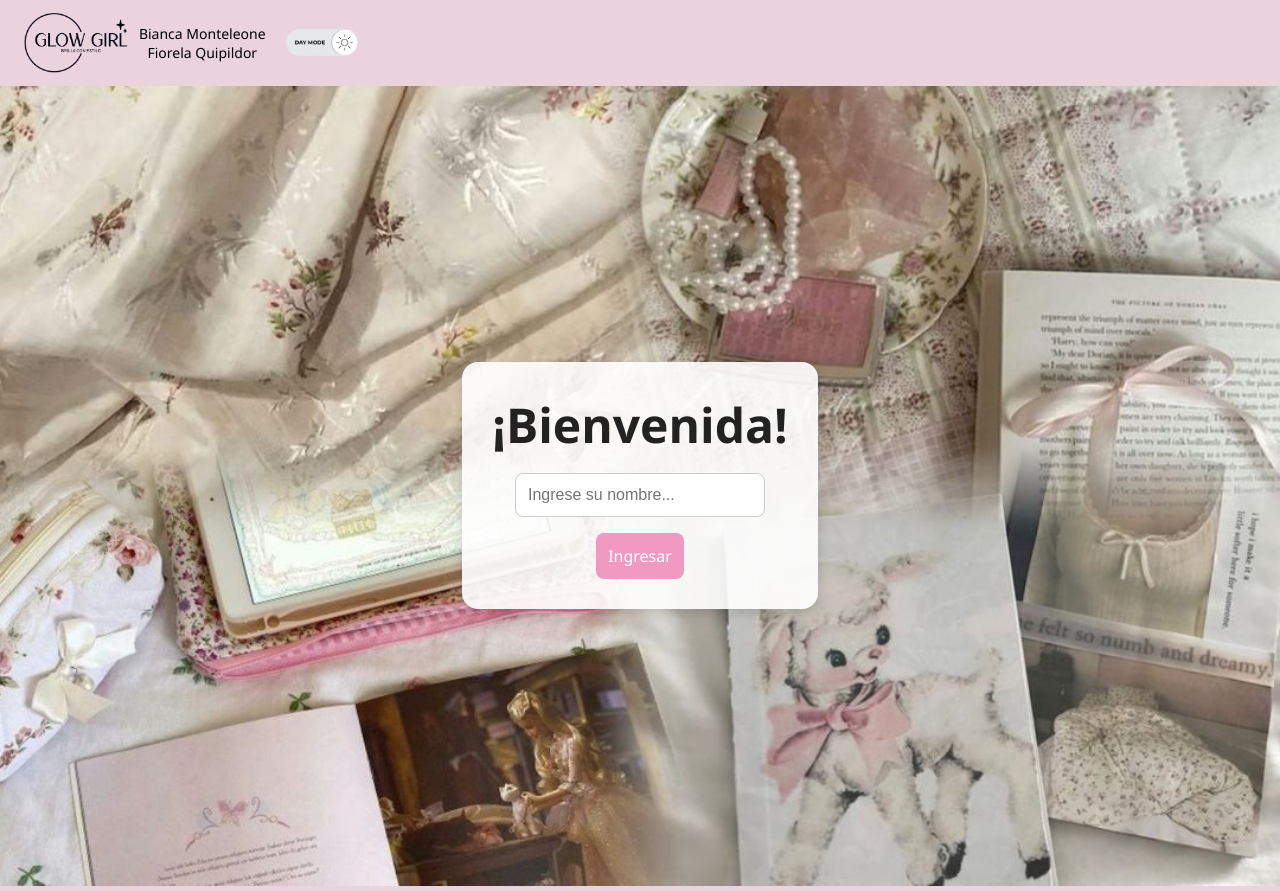
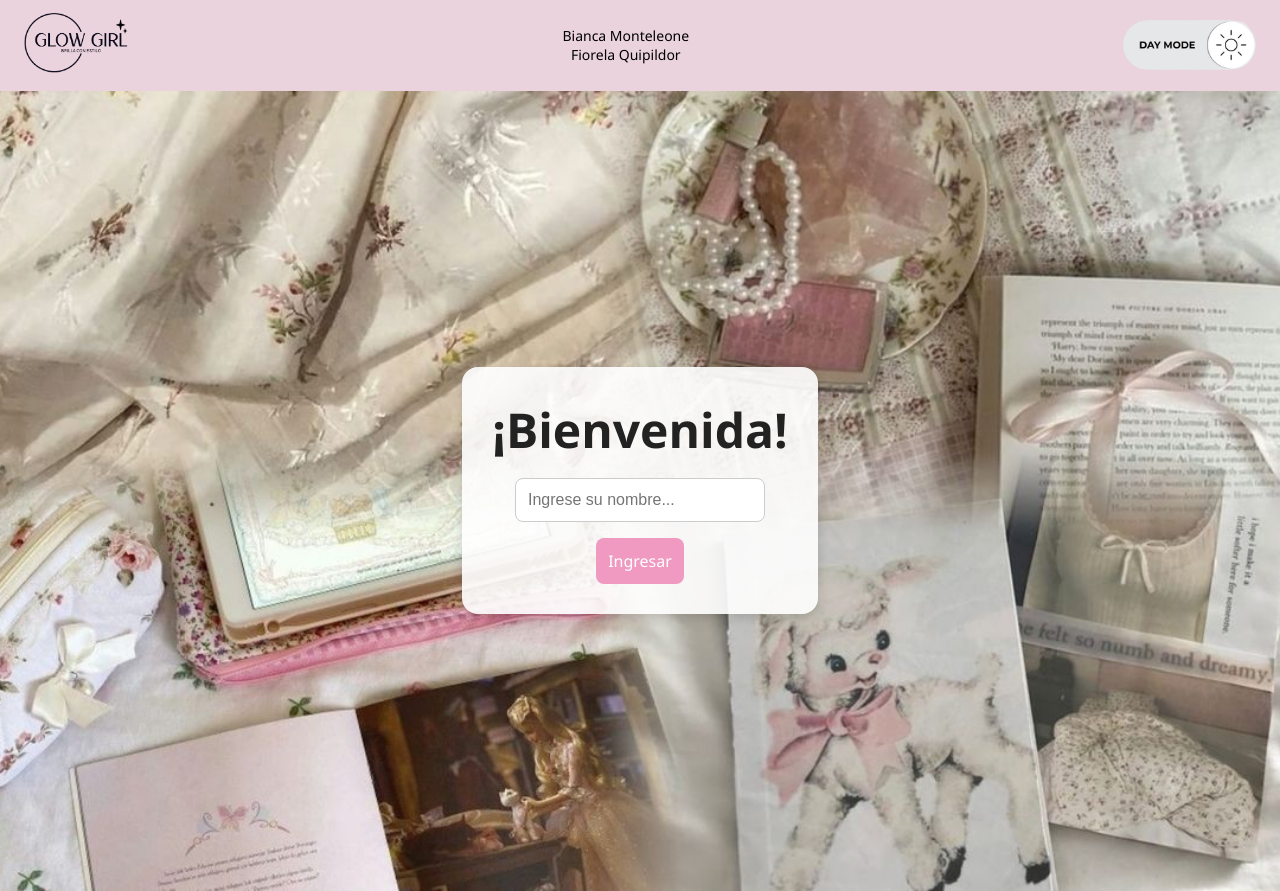
Before and after one commit to QuipildorFiorela/glow-girl-product-catalog, a web app: file frontend/acceso.html in a window 1280 px wide. Run offline with its HTML, style and script files only (its server is not run), Linux system fonts and the light colour scheme.

Commit message:
arreglo navbar acceso
se acomodaron los elementos del navbar en acceso

```diff
--- a/frontend/acceso.html
+++ b/frontend/acceso.html
@@ -1,27 +1,32 @@
 <!DOCTYPE html>
 <html lang="es">
+
 <head>
     <meta charset="UTF-8" />
-    <meta name="viewport" content="width=device-width, initial-scale=1.0"/>
+    <meta name="viewport" content="width=device-width, initial-scale=1.0" />
     <title>Glow Girl - Inicio</title>
     <link rel="stylesheet" href="./css/acceso.css" />
     <link rel="icon" type="image/png" href="img/icons/logo_head_icon.png">
 </head>
+
 <body>
+    <header>
         <!-- Navbar -->
         <nav class="navbar">
-        <div class="navbar-left">
             <div class="logo">
                 <img id="logo-tienda" src="./img/icons/logo_tienda_light_icon.png" alt="Logo Tienda" />
+            </div>
+
             <div class="nombreAlumno">
                 <p>Bianca Monteleone</p>
                 <p>Fiorela Quipildor</p>
             </div>
+            <div class="iconos">
+                <img src="./img/icons/light_mode_icon.png" alt="Cambiar modo" id="btn-mode" class="modo-icono">
             </div>
-
-        <img src="./img/icons/light_mode_icon.png" alt="Cambiar modo" id="btn-mode" class="modo-icono" />
         </nav>
-
+    </header>
+    <main>
         <div class="fondo">
             <div class="formulario">
                 <h1 class="titulo">¡Bienvenida!</h1>
@@ -29,7 +34,9 @@
                 <div class="boton-ingresar" id="btn-ingresar">Ingresar</div>
             </div>
         </div>
+    </main>
 
     <script src="js/acceso.js"></script>
 </body>
+
 </html>
--- a/frontend/css/acceso.css
+++ b/frontend/css/acceso.css
@@ -19,22 +19,6 @@
   flex-wrap: wrap;
 }
 
-.navbar-left {
-  display: flex;
-  align-items: center;
-  gap: 20px;
-}
-
-.navbar > #btn-mode {
-  margin-left: auto;
-}
-
-.logo {
-  display: flex;
-  align-items: center;
-  gap: 10px;
-}
-
 .logo img {
   height: 60px;
   cursor: pointer;
@@ -46,8 +30,13 @@
   text-align: center;
 }
 
+.iconos {
+  display: flex;
+  gap: 16px;
+}
+
 .modo-icono {
-  height: 27px;
+  height: 50px;
   cursor: pointer;
 }
 
```
Lines whose indentation alone changed are shown as unchanged.
